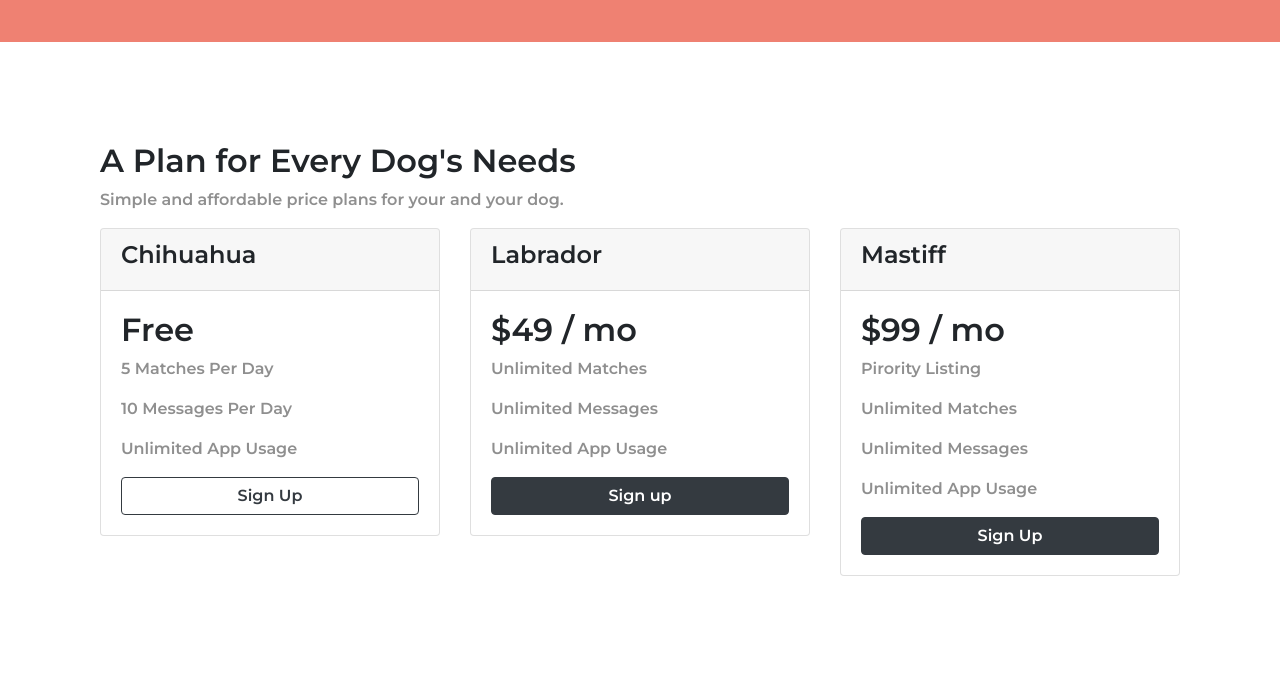
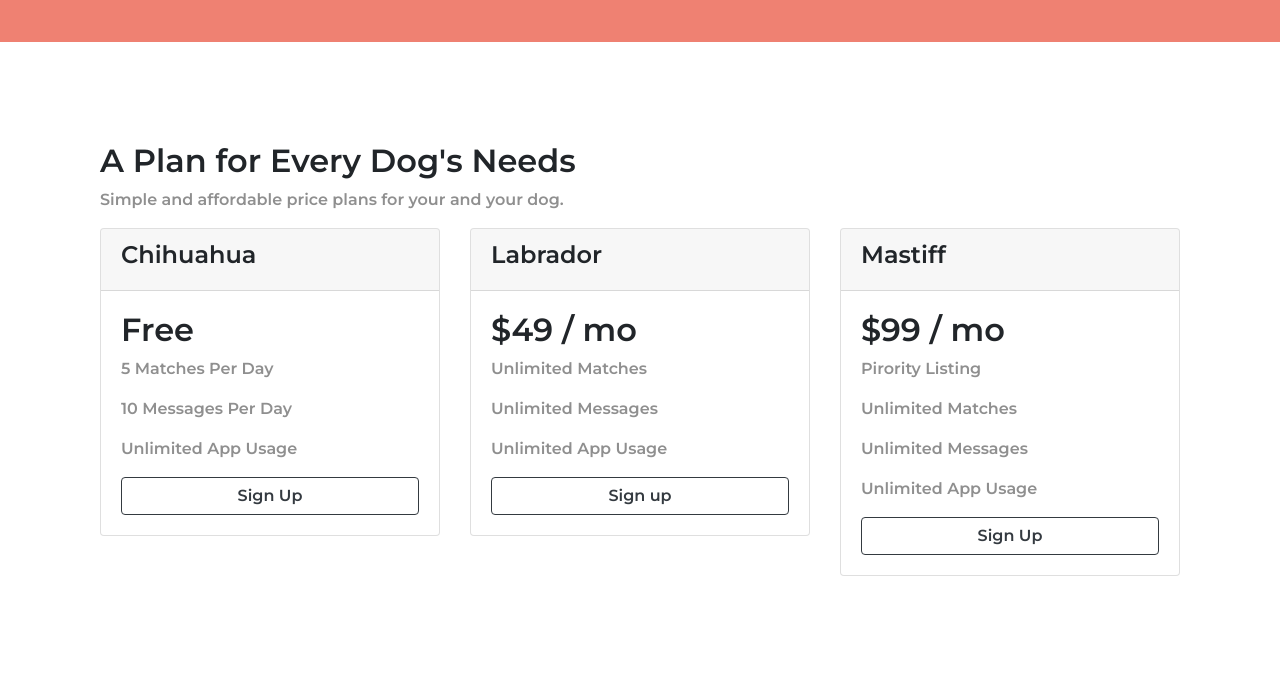
Before and after one commit to pranav-1804/Tindog-Website, a plain HTML site: page index.html in a window 1280 px wide. Shown: the part 2002-2675 px from the top of the page. Drawn offline with nearby package versions, Linux system fonts and the light colour scheme.

Commit message:
Update index.html

```diff
--- a/index.html
+++ b/index.html
@@ -136,7 +136,7 @@
   <!-- Press -->
 
   <section id="press">
-    <img class='press-img'src="images/techcrunch.png" alt="tc-logo">
+    <img class='press-img'src="images/Techcrunch.png" alt="tc-logo">
     <img class='press-img' src="images/tnw.png" alt="tnw-logo">
     <img class='press-img' src="images/bizinsider.png" alt="biz-insider-logo">
     <img class='press-img' src="images/mashable.png" alt="mashable-logo">
@@ -187,7 +187,7 @@
     <p>Unlimited Matches</p>
     <p>Unlimited Messages</p>
     <p>Unlimited App Usage</p>
-    <button type="button" class="btn btn-dark btn-block">Sign up</button>
+    <button type="button" class="btn btn-light btn-outline-dark btn-block">Sign up</button>
 
     </div>
   </div>
@@ -206,7 +206,7 @@
     <p>Unlimited Matches</p>
     <p>Unlimited Messages</p>
     <p>Unlimited App Usage</p>
-    <button type="button" class="btn btn-dark btn-block">Sign Up</button>
+    <button type="button" class="btn btn-light btn-outline-dark btn-block">Sign Up</button>
 
     </div>
   </div>
```
